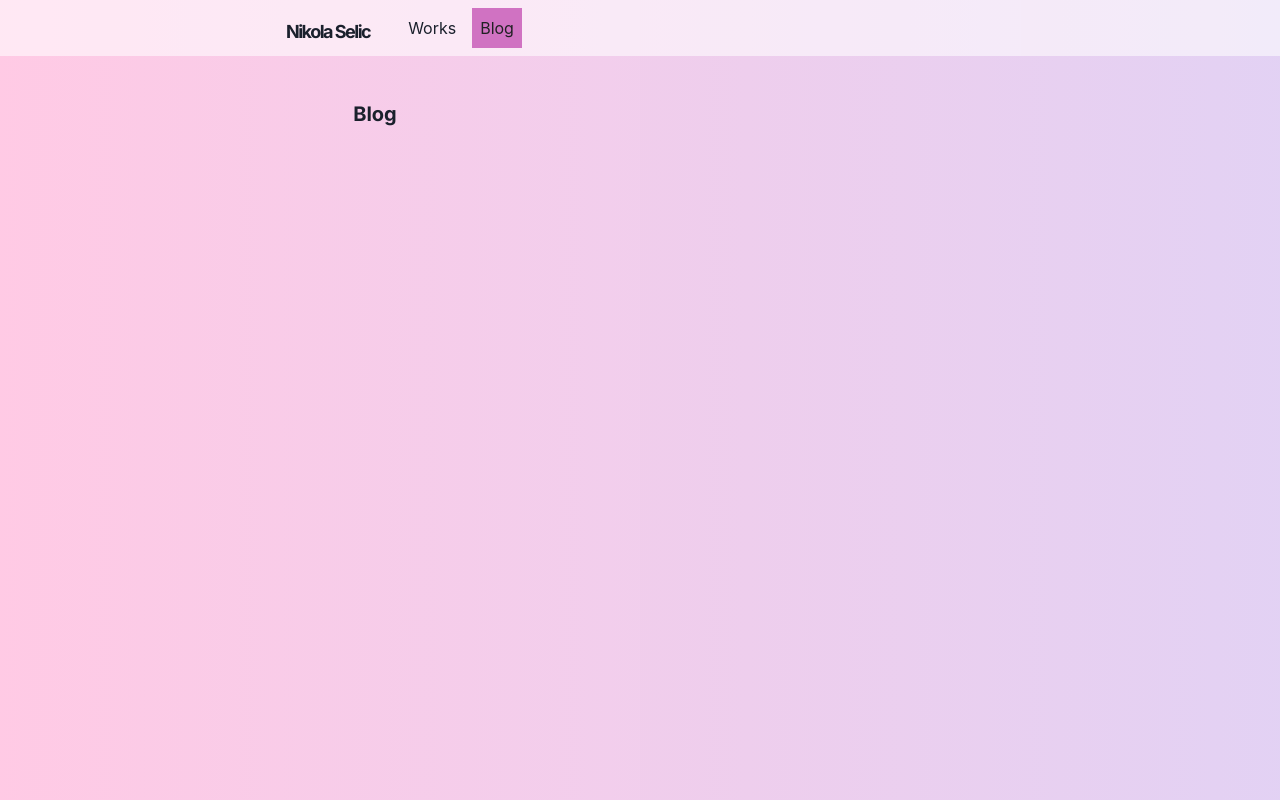
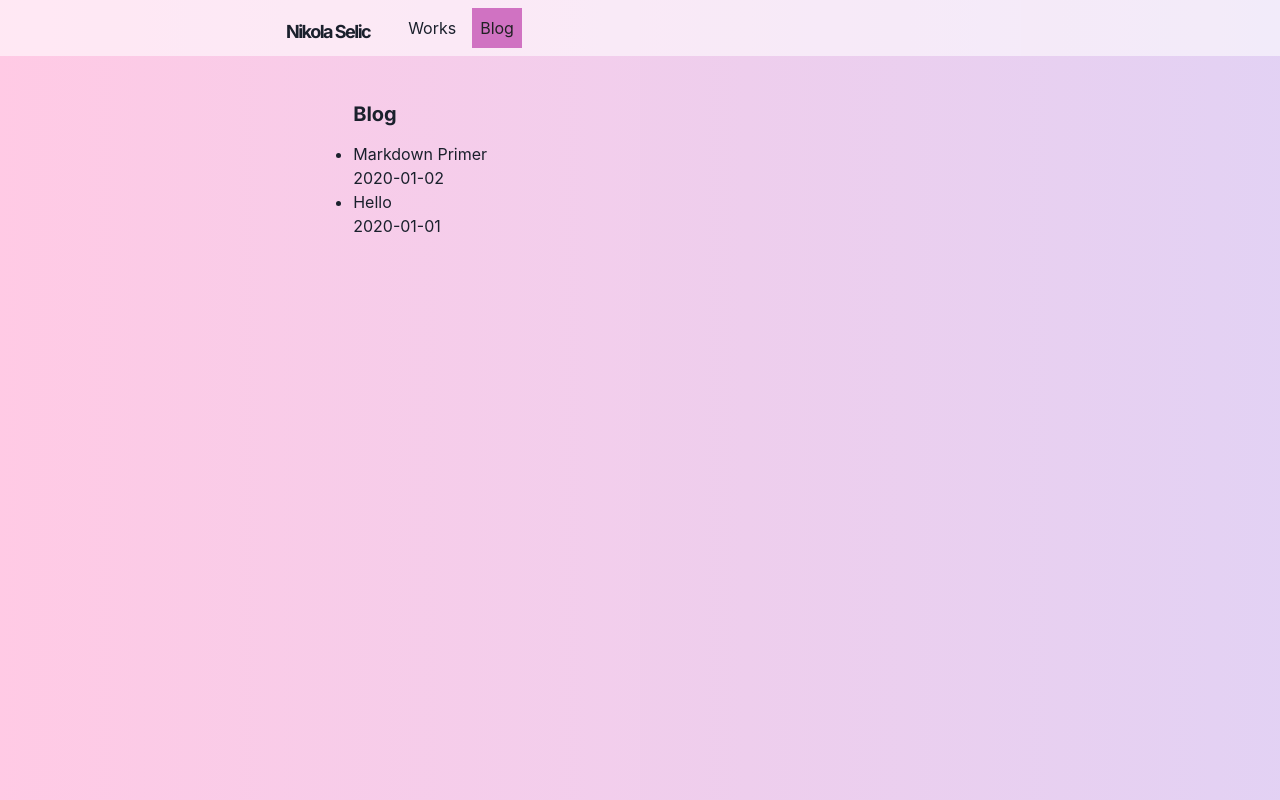
Before and after one commit to Selich/homepage, a Next.js app: page /blog in a window 1280 px wide. Built offline with nearby package versions, Linux system fonts and the light colour scheme.

Commit message:
feat: 🎸 add blogpage

```diff
--- /dev/null
+++ b/libs/posts.js
@@ -0,0 +1,56 @@
+import fs from "fs";
+import path from "path";
+import matter from "gray-matter";
+import { remark } from "remark";
+import html from "remark-html";
+
+const postsDirectory = path.join(process.cwd(), "posts");
+
+export function getSortedPostsData() {
+  const fileNames = fs.readdirSync(postsDirectory);
+  const allPostsData = fileNames.map((fileName) => {
+    const id = fileName.replace(/\.md$/, "");
+    const fullPath = path.join(postsDirectory, fileName);
+    const fileContents = fs.readFileSync(fullPath, "utf8");
+    const matterResult = matter(fileContents);
+
+    return {
+      id,
+      ...matterResult.data,
+    };
+  });
+
+  return allPostsData.sort((a, b) => {
+    if (a.date < b.date) {
+      return 1;
+    } else {
+      return -1;
+    }
+  });
+}
+
+export function getAllPostIds() {
+  const fileNames = fs.readdirSync(postsDirectory);
+  return fileNames.map((fileName) => {
+    return {
+      params: {
+        id: fileName.replace(/\.md$/, ""),
+      },
+    };
+  });
+}
+
+export async function getPostData(id) {
+  const fullPath = path.join(postsDirectory, `${id}.md`);
+  const fileContents = fs.readFileSync(fullPath, "utf8");
+  const matterResult = matter(fileContents);
+
+  const processedContent = await remark().use(html).process(matterResult.content);
+  const contentHtml = processedContent.toString();
+
+  return {
+    id,
+    contentHtml,
+    ...matterResult.data,
+  };
+}
--- a/package.json
+++ b/package.json
@@ -18,9 +18,12 @@
     "@emotion/react": "^11.8.1",
     "@emotion/styled": "^11.8.1",
     "framer-motion": "^6.2.8",
+    "gray-matter": "^4.0.3",
     "next": "^12.1.0",
     "react": "^17.0.2",
     "react-dom": "^17.0.2",
+    "remark": "^14.0.2",
+    "remark-html": "^15.0.1",
     "styled-components": "^5.3.3",
     "three": "^0.138.3",
     "util": "^0.12.4"
--- a/pages/blog.js
+++ b/pages/blog.js
@@ -2,14 +2,41 @@ import React from 'react'
 
 import Layout from '../components/layouts/article'
 import { Container, Heading } from '@chakra-ui/react'
+import { getSortedPostsData } from '../libs/posts'
+import Link from "next/link";
 
-const Blog = () => {
+
+
+export async function getStaticProps() {
+  const allPostsData = getSortedPostsData();
+  return {
+    props: {
+      allPostsData,
+    },
+  };
+}
+
+const Blog = ({allPostsData}) => {
   return (
     <Layout>
       <Container>
         <Heading as="h3" fontSize={20} mb={4}>
           Blog
         </Heading>
+
+        <ul>
+          {allPostsData.map(({ id, date, title }, index) => (
+            <li key={index}>
+              <Link href={`/posts/${id}`}>
+                <a>{title}</a>
+              </Link>
+              <br />
+              <span>
+                {date}
+              </span>
+            </li>
+          ))}
+        </ul>
       </Container>
     </Layout>
   )
--- /dev/null
+++ b/posts/hello.md
@@ -0,0 +1,8 @@
+---
+title: Hello
+date: '2020-01-01'
+---
+
+
+Hello world!
+============
--- /dev/null
+++ b/posts/markdown.md
@@ -0,0 +1,25 @@
+---
+title: Markdown Primer
+date: '2020-01-02'
+---
+
+
+An h1 header
+============
+
+
+
+Paragraphs are separated by a blank line.
+
+2nd paragraph. *Italic*, **bold**, and `monospace`. Itemized lists look like:
+
+
+* this one
+* that one
+* the other oneNote that --- not considering the asterisk --- the actual text content starts at 4-columns in.> Block quotes are
+
+> written like so.
+>
+> They can span multiple paragraphs,
+> if you like.Use 3 dashes for an em-dash. Use 2 dashes for ranges (ex., "it's all in chapters 12--14"). Three dots ... will be converted to an ellipsis.
+Unicode is supported. ☺
```
Also changed, not shown: pages/posts/[id].js (added, +34 -0 lines), pages/works.js (+0 -7 lines), 1 other file (tests, documents, lock files or other folders).
